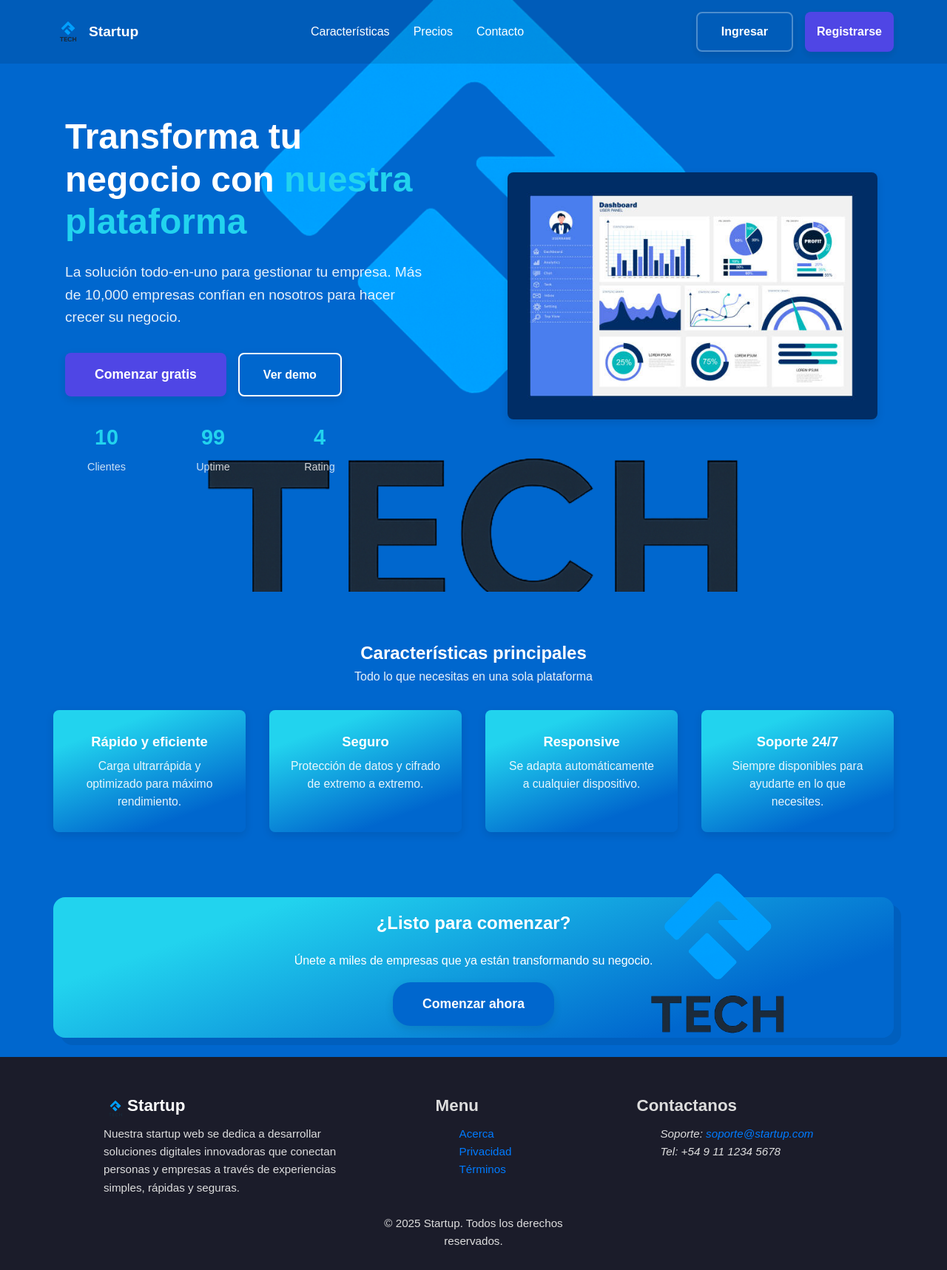
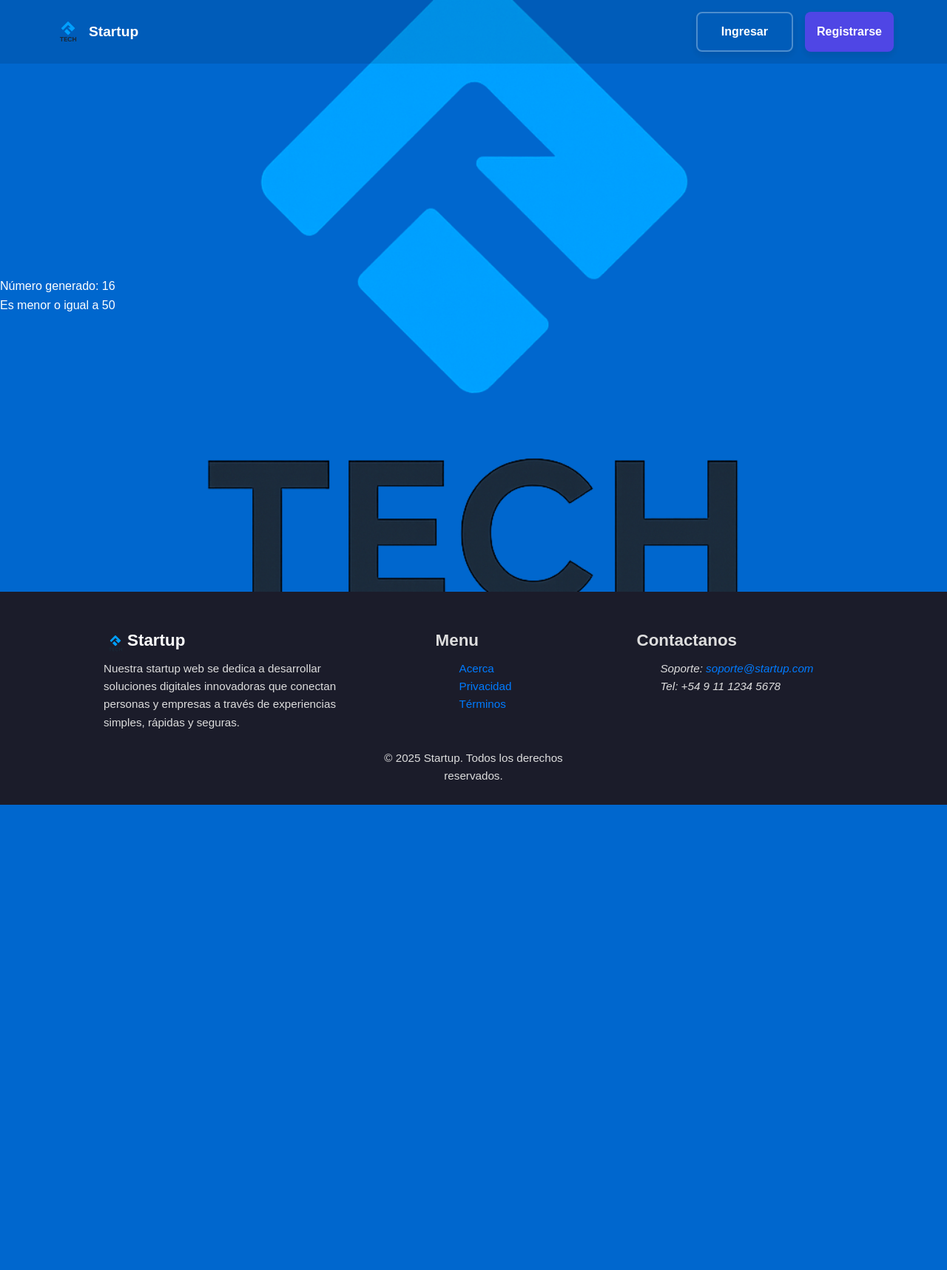
Before and after one commit to Zolmex/plp3-aa20, a PHP site: page / in a window 1280 px wide. Shown: the whole page at 74% size. After the commit the page ends 1088 px from the top, so only its background shows below. Run offline with PHP 8.4, Linux system fonts and the light colour scheme.

Commit message:
Ejercicio 4

```diff
--- a/index.php
+++ b/index.php
@@ -17,14 +17,6 @@
                     <span class="brand__name">Startup</span>
                 </div>
 
-                <nav class="navigation">
-                    <ul class="nav__list">
-                        <li class="nav__item"><a href="#features" class="nav__link">Características</a></li>
-                        <li class="nav__item"><a href="#pricing" class="nav__link">Precios</a></li>
-                        <li class="nav__item"><a href="#contact" class="nav__link">Contacto</a></li>
-                    </ul>
-                </nav>
-
                 <div class="header__actions">
                     <button class="btn btn--secondary">Ingresar</button>
                     <button class="btn btn--primary">Registrarse</button>
@@ -34,107 +26,17 @@
     </header>
 
     <main>
-        <!-- HERO SECTION -->
         <section class="hero">
-            <div class="container">
-                <div class="hero__content">
-                    <!-- Texto del hero -->
-                    <div class="hero__text">
-                        <h1 class="hero__title">
-                            Transforma tu negocio con
-                            <span class="hero__highlight">nuestra plataforma</span>
-                        </h1>
-                        <p class="hero__description">
-                            La solución todo-en-uno para gestionar tu empresa. Más de 10,000 empresas confían en nosotros para hacer crecer su negocio.
-                        </p>
-
-                        <!-- Botones principales -->
-                        <div class="hero__actions">
-                            <button class="btn btn--primary btn--large">
-                                Comenzar gratis
-                            </button>
-                            <button class="btn btn--outline">
-                                Ver demo
-                            </button>
-                        </div>
-
-                        <!-- Estadísticas simples -->
-                        <div class="hero__stats">
-                            <div class="stat">
-                                <span class="stat__number">10K+</span>
-                                <span class="stat__label">Clientes</span>
-                            </div>
-                            <div class="stat">
-                                <span class="stat__number">99.9%</span>
-                                <span class="stat__label">Uptime</span>
-                            </div>
-                            <div class="stat">
-                                <span class="stat__number">4.9/5</span>
-                                <span class="stat__label">Rating</span>
-                            </div>
-                        </div>
-                    </div>
-
-                    <!-- Imagen del hero -->
-                    <div class="hero__visual">
-                        <img src="imgs/dashboard.jpg" alt="Dashboard de la plataforma" class="hero__image">
-                    </div>
-                </div>
-            </div>
-        </section>
-
-
-        <section id="features" class="features">
-          <div class="container">
-            <div class="section__header">
-              <h2 class="section__title">Características principales</h2>
-              <p class="section__subtitle">Todo lo que necesitas en una sola plataforma</p>
-            </div>
-
-            <div class="features__grid">
-              <div class="feature-card">
-                <h3 class="feature-card__title">Rápido y eficiente</h3>
-                <p class="feature-card__description">
-                  Carga ultrarrápida y optimizado para máximo rendimiento.
-                </p>
-              </div>
-
-              <div class="feature-card">
-                <h3 class="feature-card__title">Seguro</h3>
-                <p class="feature-card__description">
-                  Protección de datos y cifrado de extremo a extremo.
-                </p>
-              </div>
-
-              <div class="feature-card">
-                <h3 class="feature-card__title">Responsive</h3>
-                <p class="feature-card__description">
-                  Se adapta automáticamente a cualquier dispositivo.
-                </p>
-              </div>
-
-              <div class="feature-card">
-                <h3 class="feature-card__title">Soporte 24/7</h3>
-                <p class="feature-card__description">
-                  Siempre disponibles para ayudarte en lo que necesites.
-                </p>
-              </div>
-            </div>
-          </div>
-        </section>
-
-
-        <section class="cta">
-            <div class="container">
-                <div class="cta__content">
-                    <h2 class="cta__title">¿Listo para comenzar?</h2>
-                    <p class="cta__description">
-                        Únete a miles de empresas que ya están transformando su negocio.
-                    </p>
-                    <button class="btn btn--primary btn--large">Comenzar ahora</button>
-                    <img src="imgs/logo.png">
-                </div>
-            </div>
+        <?php
+$num = rand(1, 100);
+echo "Número generado: " . $num;
+echo "<br>";
+if ($num <= 50) {
+    echo "Es menor o igual a 50";
+} else {
+    echo "Es mayor a 50";
+}
+?>
         </section>
     </main>
 
```
